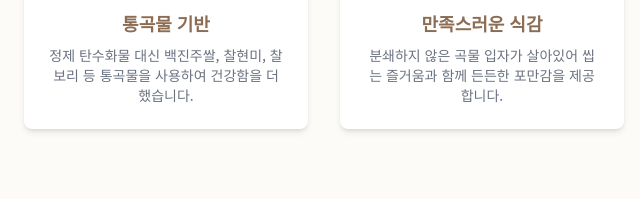
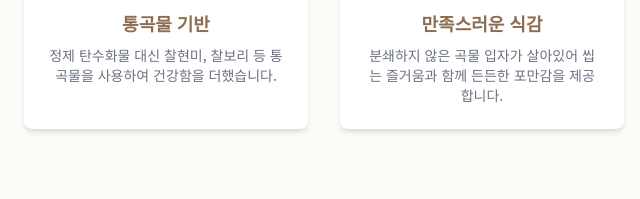
Before and after one commit to mnllab/nutrilab, a plain HTML site: page product.html in a window 1280 px wide. Shown: the part 795-994 px from the top of the page, 0-640 px from the left. Drawn offline with nearby package versions, Linux system fonts and the light colour scheme.

Commit message:
Update product.html

```diff
--- a/product.html
+++ b/product.html
@@ -82,7 +82,7 @@
                     <div class="bg-white p-6 rounded-lg shadow-md hover:shadow-xl transition-shadow text-center">
                         <div class="text-4xl mb-3">🌾</div>
                         <h3 class="font-semibold text-lg text-[#8C6D53]">통곡물 기반</h3>
-                        <p class="mt-2 text-sm text-gray-500">정제 탄수화물 대신 백진주쌀, 찰현미, 찰보리 등 통곡물을 사용하여 건강함을 더했습니다.</p>
+                        <p class="mt-2 text-sm text-gray-500">정제 탄수화물 대신 찰현미, 찰보리 등 통곡물을 사용하여 건강함을 더했습니다.</p>
                     </div>
                     <div class="bg-white p-6 rounded-lg shadow-md hover:shadow-xl transition-shadow text-center">
                         <div class="text-4xl mb-3">😋</div>
```
